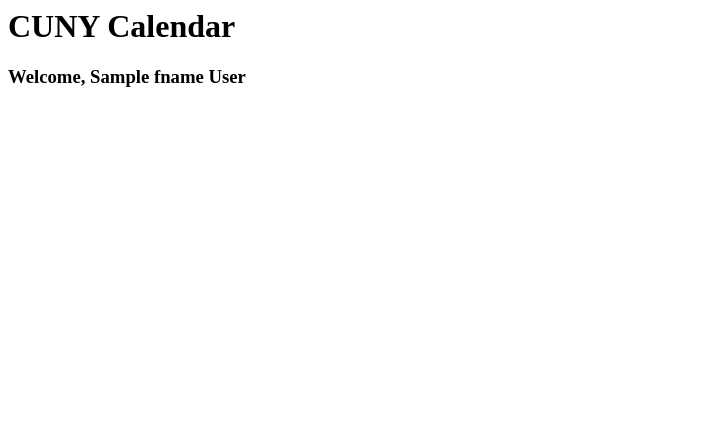
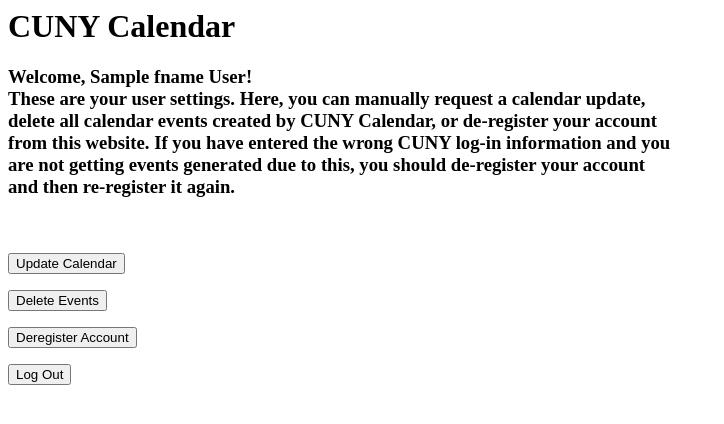
Before and after one commit to StevenZabolotny/CUNY-Calendar, a Flask app: template templates/user.html in a window 1280 px wide. Shown: the top 424 px of the page, without its empty margins (0-724 px from the left). Run offline with Flask 2, Linux system fonts and the light colour scheme; the template is opened without the code that fills it: most values are stand-ins (such as "Sample title", 1, 10 or a date in 2020); parts of the project's set-up code (start-up, migrations or seed data) failed here and were passed over.

Commit message:
Added user settings and functions, and optimized calendar creation.

```diff
--- a/app.py
+++ b/app.py
@@ -63,22 +63,31 @@
     cppw = flask.request.form["cppw"]
     cfuser = flask.request.form["cfuser"]
     cfpw = flask.request.form["cfpw"]
-    check = sql.addAccount(creds["id_token"]["email"], cpuser, cppw, cfuser, cfpw)
-    if check:
-        main.updateCalendar(creds["id_token"]["email"], credentials)
+    sql.addAccount(creds["id_token"]["email"], cpuser, cppw, cfuser, cfpw)
     return flask.redirect(flask.url_for("user"))
 
-@app.route("/user")
+@app.route("/user", methods=["GET", "POST"])
 def user():
     credentials = client.OAuth2Credentials.from_json(flask.session['credentials'])
     creds = yaml.safe_load(credentials.to_json())
-    uname = sql.getName(creds["id_token"]["email"])
-    fname = uname.split(".")[0]
-    lname = uname.split(".")[1]
-    return flask.render_template("user.html", fname=fname, lname=lname)
+    if flask.request.method == "GET":
+        uname = sql.getName(creds["id_token"]["email"])
+        fname = uname.split(".")[0]
+        lname = uname.split(".")[1]
+        return flask.render_template("user.html", fname=fname.capitalize(), lname=lname.capitalize())
+    else:
+        sub = flask.request.form["sub"]
+        if (sub == "update"):
+            main.updateCalendar(creds["id_token"]["email"], credentials)
+            return flask.redirect(flask.url_for("user"))
+        elif (sub == "delete"):
+            return flask.redirect(flask.url_for("user"))
+        elif (sub == "deregister"):
+            sql.removeAccount(creds["id_token"]["email"])
+            return flask.redirect(flask.url_for("index"))
+        return flask.redirect(flask.url_for("user"))
 
 if __name__ == '__main__':
-    sql.dropTables()
     sql.createNames()
     sql.createAccounts()
     import uuid
--- a/templates/user.html
+++ b/templates/user.html
@@ -3,6 +3,27 @@
 	</head>
 	<body>
 		<h1>CUNY Calendar</h1>
-		<h3>Welcome, {{fname}} {{lname}}</h3>
+		<h3>Welcome, {{fname}} {{lname}}!<br>
+		These are your user settings. Here, you can manually request a calendar update,<br>
+		delete all calendar events created by CUNY Calendar, or de-register your account<br>
+		from this website. If you have entered the wrong CUNY log-in information and you<br>
+		are not getting events generated due to this, you should de-register your account<br>
+		and then re-register it again.</h3><br><br>
+
+		<form method="POST">
+			<input type="hidden" name="sub" value="update">
+			<button type="submit" name="update">Update Calendar</button>
+		</form>
+		<form method="POST">
+			<input type="hidden" name="sub" value="delete">
+			<button type="submit" name="delete">Delete Events</button>
+		</form>
+		<form method="POST">
+			<input type="hidden" name="sub" value="deregister">
+			<button type="submit" name="dereg">Deregister Account</button>
+		</form>
+		<form method="GET", action="/">
+			<button type="submit" name="logout">Log Out</button
+		</form>
 	</body>
 </html>
```
Also changed, not shown: main.py (+18 -1 lines), sql.py (+5 -3 lines).
